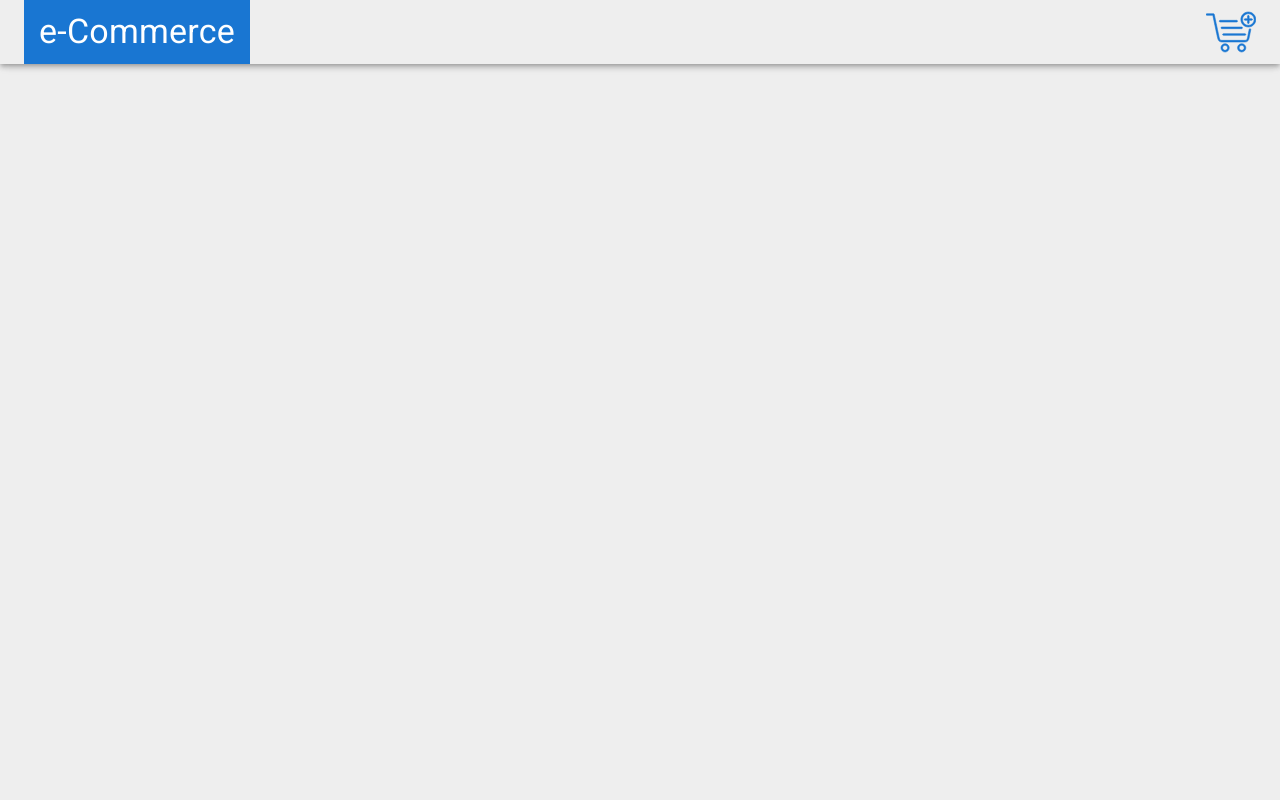
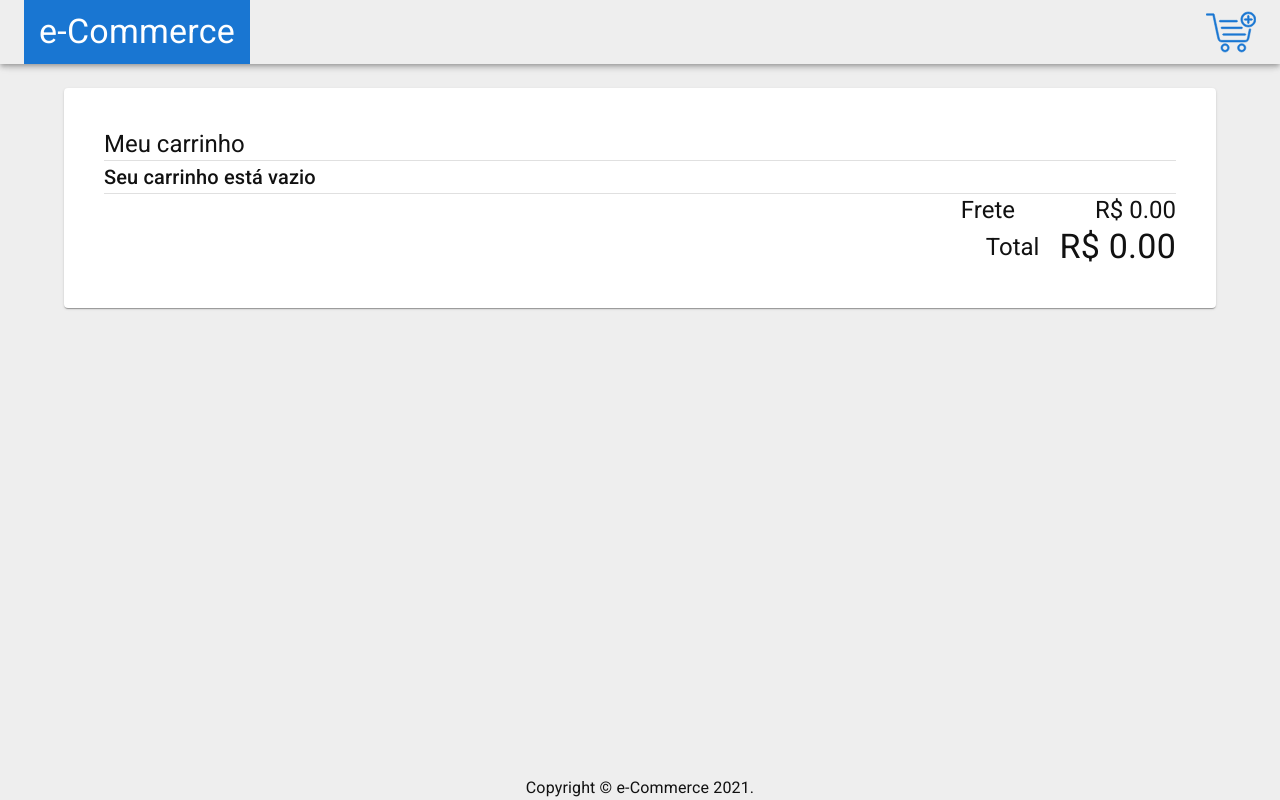
Before and after one commit to thalesbruno/ecommerce, a React (Create React App) app: page /cart in a window 1280 px wide. Built offline with nearby package versions, Linux system fonts and the light colour scheme.

Commit message:
feat(cart): create cart page and all related components and funcionalities

```diff
--- a/src/App.js
+++ b/src/App.js
@@ -1,4 +1,4 @@
-import React, { useState } from 'react';
+import React from 'react';
 import PropTypes from 'prop-types';
 import { ThemeProvider } from '@mui/material/styles';
 import CssBaseline from '@mui/material/CssBaseline';
@@ -11,6 +11,7 @@ import Header from './components/Header';
 import Footer from './components/Footer';
 import CartPage from './pages/cart';
 import { ProductsProvider } from './contexts/ProductsContext';
+import { CartProvider } from './contexts/CartContext';
 
 const AppWrapper = ({ children }) => (
   <Box
@@ -26,12 +27,10 @@ const AppWrapper = ({ children }) => (
 );
 
 function App() {
-  // eslint-disable-next-line no-unused-vars
-  const [dark, setDark] = useState(false);
-
   return (
     <ThemeProvider theme={themeLight}>
       <HelmetProvider>
+        <CartProvider>
           <ProductsProvider>
             <CssBaseline />
             <Router>
@@ -39,12 +38,13 @@ function App() {
                 <Header />
                 <Switch>
                   <Route exact path="/" component={HomePage} />
-                <Route exact path="/chart" component={CartPage} />
+                  <Route exact path="/cart" component={CartPage} />
                 </Switch>
                 <Footer />
               </AppWrapper>
             </Router>
           </ProductsProvider>
+        </CartProvider>
       </HelmetProvider>
     </ThemeProvider>
   );
--- /dev/null
+++ b/src/components/CartItem.js
@@ -0,0 +1,115 @@
+/* eslint-disable global-require */
+/* eslint-disable import/no-dynamic-require */
+import React, { useContext } from 'react';
+import PropTypes from 'prop-types';
+import Box from '@mui/material/Box';
+import Button from '@mui/material/Button';
+import Typography from '@mui/material/Typography';
+import IconButton from '@mui/material/IconButton';
+import DeleteIcon from '@mui/icons-material/Delete';
+import { CartContext } from '../contexts/CartContext';
+
+const CartItem = ({ product }) => {
+  const [cart, setCart] = useContext(CartContext);
+
+  const handleAdd = () => {
+    const productList = cart.products;
+    const idx = productList.findIndex((p) => p.id === product.id);
+    if (idx !== -1) {
+      productList[idx].count += 1;
+      setCart({
+        ...cart,
+        products: [...productList],
+      });
+    } else {
+      setCart({
+        ...cart,
+        products: [...cart.products, { ...product, count: 1 }],
+      });
+    }
+  };
+
+  const handleSub = () => {
+    const productList = cart.products;
+    const idx = productList.findIndex((p) => p.id === product.id);
+    productList[idx].count -= 1;
+    setCart({
+      ...cart,
+      products: [...productList],
+    });
+  };
+
+  const handleRemove = () => {
+    setCart({
+      ...cart,
+      products: cart.products.filter((p) => p.id !== product.id),
+    });
+  };
+
+  return (
+    <Box sx={{ display: 'flex', justifyContent: 'space-between', margin: '15px 0' }}>
+      <Box sx={{ display: 'flex' }}>
+        <img alt="product" width="80" src={require(`../assets/${product.image}`).default} />
+        <Box sx={{ display: 'flex', flexDirection: 'column' }}>
+          <Typography variant="h6">{product.name}</Typography>
+          <IconButton onClick={handleRemove} sx={{ width: '30px' }} aria-label="delete" size="small">
+            <DeleteIcon fontSize="small" />
+          </IconButton>
+        </Box>
+      </Box>
+      <Box sx={{
+        display: 'flex',
+        border: '1px solid',
+        height: '40px',
+        padding: '5px',
+      }}
+      >
+        <Button
+          disabled={product.count < 2}
+          sx={{
+            minWidth: '30px',
+          }}
+          onClick={handleSub}
+        >
+          -
+        </Button>
+        <Typography sx={{
+          display: 'flex',
+          flexDirection: 'column',
+          justifyContent: 'center',
+          padding: '0 7px',
+        }}
+        >
+          {product.count}
+
+        </Typography>
+        <Button
+          sx={{
+            minWidth: '30px',
+          }}
+          onClick={handleAdd}
+        >
+          +
+        </Button>
+      </Box>
+      <Typography variant="h6">
+        R$
+        {' '}
+        {(product.price * product.count).toFixed(2)}
+      </Typography>
+    </Box>
+  );
+};
+
+CartItem.propTypes = {
+  product: PropTypes.shape({
+    id: PropTypes.number,
+    name: PropTypes.string,
+    price: PropTypes.number,
+    score: PropTypes.number,
+    image: PropTypes.string,
+    count: PropTypes.number,
+  }).isRequired,
+};
+
+export default CartItem;
--- a/src/components/Item.js
+++ b/src/components/Item.js
@@ -1,6 +1,6 @@
 /* eslint-disable global-require */
 /* eslint-disable import/no-dynamic-require */
-import React from 'react';
+import React, { useContext } from 'react';
 import PropTypes from 'prop-types';
 import Card from '@mui/material/Card';
 import CardContent from '@mui/material/CardContent';
@@ -10,8 +10,29 @@ import Typography from '@mui/material/Typography';
 import Button from '@mui/material/Button';
 import AddShoppingCartIcon from '@mui/icons-material/AddShoppingCart';
 import Rating from '@mui/material/Rating';
+import { CartContext } from '../contexts/CartContext';
 
-const Item = ({ product }) => (
+const Item = ({ product }) => {
+  const [cart, setCart] = useContext(CartContext);
+
+  const handleClick = () => {
+    const productList = cart.products;
+    const idx = productList.findIndex((p) => p.id === product.id);
+    if (idx !== -1) {
+      productList[idx].count += 1;
+      setCart({
+        ...cart,
+        products: [...productList],
+      });
+    } else {
+      setCart({
+        ...cart,
+        products: [...cart.products, { ...product, count: 1 }],
+      });
+    }
+  };
+
+  return (
     <Card>
       <CardMedia
         sx={{ marginTop: '8px' }}
@@ -33,18 +54,22 @@ const Item = ({ product }) => (
         <Button
           startIcon={<AddShoppingCartIcon />}
           variant="contained"
+          onClick={handleClick}
         >
           Adicionar ao carrinho
         </Button>
       </CardActions>
     </Card>
   );
+};
+
 Item.propTypes = {
   product: PropTypes.shape({
     id: PropTypes.number,
     name: PropTypes.string,
     price: PropTypes.number,
     score: PropTypes.number,
+    count: PropTypes.number,
     image: PropTypes.string,
   }).isRequired,
 };
--- a/src/contexts/CartContext.js
+++ b/src/contexts/CartContext.js
@@ -1,17 +1,43 @@
-import React, { useState, createContext } from 'react';
+import React, { useState, createContext, useEffect } from 'react';
 import PropTypes from 'prop-types';
 
 export const CartContext = createContext();
 
 export const CartProvider = ({ children }) => {
   const [cart, setCart] = useState({
+    products: [],
     shipping: 0.0,
-    products: [],
     subtotal: 0.0,
     total: 0.0,
   });
+
+  const priceReducer = (
+    total, currentProduct,
+  ) => total + (currentProduct.price * currentProduct.count);
+
+  const shippingReducer = (
+    total, currentProduct,
+  ) => total + (currentProduct.count * 10.00);
+
+  useEffect(() => {
+    setCart({
+      ...cart,
+      subtotal: cart.products.length === 0 ? 0.0 : cart.products.reduce(priceReducer, 0),
+      shipping: cart.products.reduce(shippingReducer, 0),
+    });
+  }, [cart.products]);
+
+  useEffect(() => {
+    setCart({
+      ...cart,
+      total: cart.subtotal > 250 ? cart.subtotal : cart.subtotal + cart.shipping,
+    });
+  }, [cart.subtotal]);
+
+  // useEffect(() => console.log(cart));
+
   return (
-    <CartContext.Provider values={[cart, setCart]}>
+    <CartContext.Provider value={[cart, setCart]}>
       { children }
     </CartContext.Provider>
   );
--- a/src/contexts/ProductsContext.js
+++ b/src/contexts/ProductsContext.js
@@ -2,10 +2,12 @@ import React, { createContext, useState } from 'react';
 import PropTypes from 'prop-types';
 import productsJson from '../products.json';
 
+const productList = productsJson.map((product) => ({ ...product, count: 0 }));
+
 export const ProductsContext = createContext();
 
 export const ProductsProvider = ({ children }) => {
-  const [products, setProducts] = useState(productsJson);
+  const [products, setProducts] = useState(productList);
 
   return (
     <ProductsContext.Provider value={[products, setProducts]}>
--- a/src/pages/cart.js
+++ b/src/pages/cart.js
@@ -1,12 +1,86 @@
-import React from 'react';
+import React, { useContext } from 'react';
 import Container from '@mui/material/Container';
 import Typography from '@mui/material/Typography';
+import Grid from '@mui/material/Grid';
+import Box from '@mui/material/Box';
+import Divider from '@mui/material/Divider';
 import pageWrapperHOC from '../components/wrappers/pageWrapperHOC';
+import { CartContext } from '../contexts/CartContext';
+import CartItem from '../components/CartItem';
 
-const CartPage = () => (
-  <Container maxWidth="md">
-    <Typography variant="h3" align="center">Meu carrinho</Typography>
-  </Container>
-);
+const CartPage = () => {
+  const [cart] = useContext(CartContext);
+
+  return (
+    <Container maxWidth="lg">
+      <Box
+        sx={{
+          display: 'flex',
+          flexDirection: 'column',
+          justifyContent: 'flex-start',
+          backgroundColor: 'white',
+          borderRadius: '4px',
+          boxShadow: 1,
+          padding: 5,
+        }}
+      >
+        <Typography variant="h5">Meu carrinho</Typography>
+        <Divider />
+        {cart.products.length < 1
+          ? <Typography variant="h6">Seu carrinho está vazio</Typography>
+          : (
+            <Grid container>
+              <Grid
+                item
+                xs={12}
+              >
+                {cart.products.map((product) => (
+                  <CartItem key={product.id} product={product} />
+                ))}
+              </Grid>
+            </Grid>
+          )}
+        <Divider />
+        <Box
+          sx={{
+            display: 'flex',
+            justifyContent: 'flex-end',
+          }}
+        >
+          <Typography
+            sx={{
+              display: 'flex', flexDirection: 'column', justifyContent: 'center', marginRight: '80px',
+            }}
+            variant="h5"
+          >
+            Frete
+
+          </Typography>
+          <Typography variant="h5">{cart.subtotal > 250 ? 'GRÁTIS' : `R$ ${cart.shipping.toFixed(2)}`}</Typography>
+        </Box>
+        <Box
+          sx={{
+            display: 'flex',
+            justifyContent: 'flex-end',
+          }}
+        >
+          <Typography
+            sx={{
+              display: 'flex', flexDirection: 'column', justifyContent: 'center', marginRight: '20px',
+            }}
+            variant="h5"
+          >
+            Total
+          </Typography>
+          <Typography variant="h4">
+            R$
+            {' '}
+            {cart.total.toFixed(2)}
+          </Typography>
+        </Box>
+      </Box>
+    </Container>
+  );
+};
 
 export default pageWrapperHOC(CartPage, { title: 'Carrinho' });
```
Lines whose indentation alone changed are shown as unchanged.
